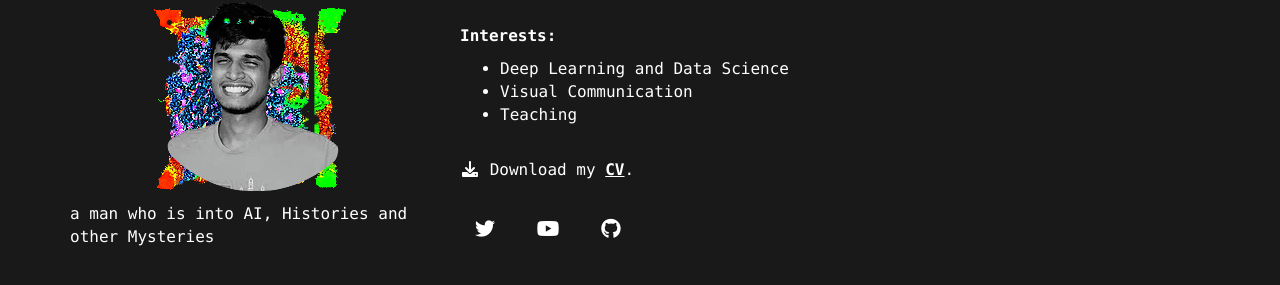
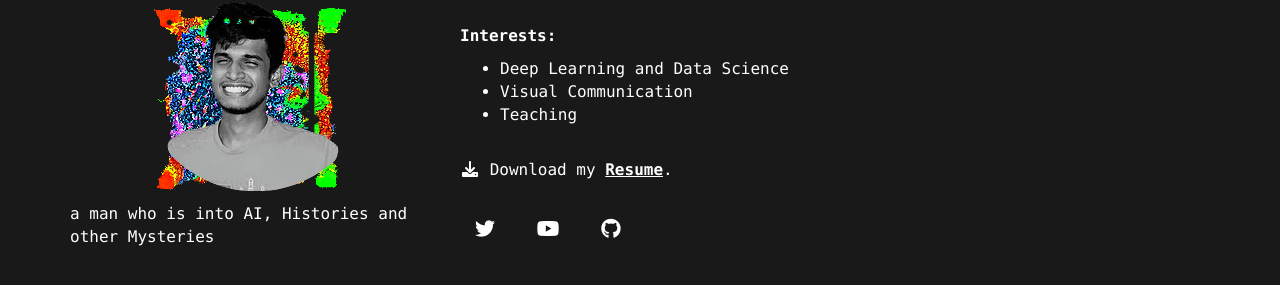
Before and after one commit to kartikchincholikar/kartikchincholikar.github.io, a Jekyll site: the page built from _posts/2014-07-17-Simulations in Statistical Learning Theory.markdown, in a window 1280 px wide and 900 px high. Shown: the part 168-453 px from the top of the window. Built offline with Jekyll 4.4.1, drawn with Linux system fonts in a browser that asks for light colours.

Commit message:
Update header.html

```diff
--- a/_includes/header.html
+++ b/_includes/header.html
@@ -16,7 +16,7 @@
           </ul>
         </p>
         <br>
-        <p><i class="fas fa-download pr-1 fa-fw"></i> Download my <a href="img/RESUME_Kartik_Chincholikar.pdf" target="_blank" style="color:white;"><u><b>CV</b></u></a>.</p>
+        <p><i class="fas fa-download pr-1 fa-fw"></i> Download my <a href="img/RESUME_Kartik_Chincholikar.pdf" target="_blank" style="color:white;"><u><b>Resume</b></u></a>.</p>
         <ul class="list-inline">
           {% for network in site.social %}
           <li>
```
